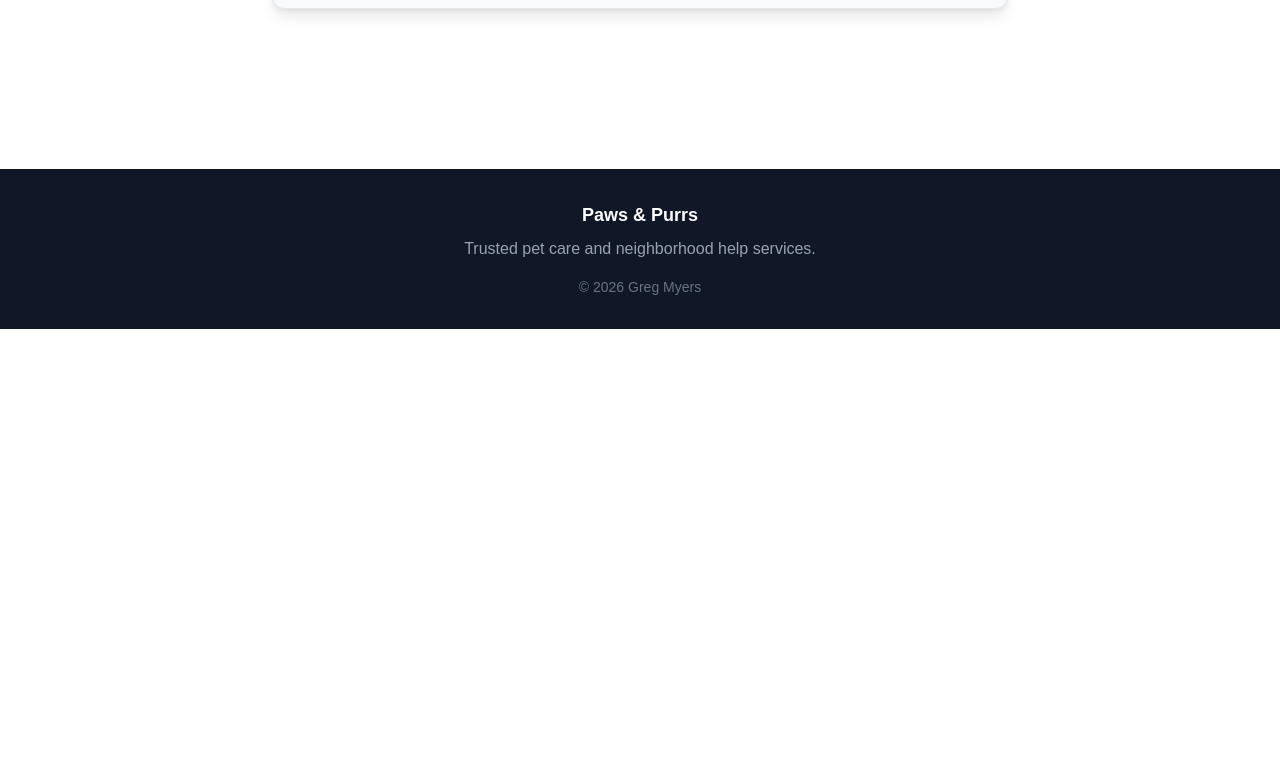
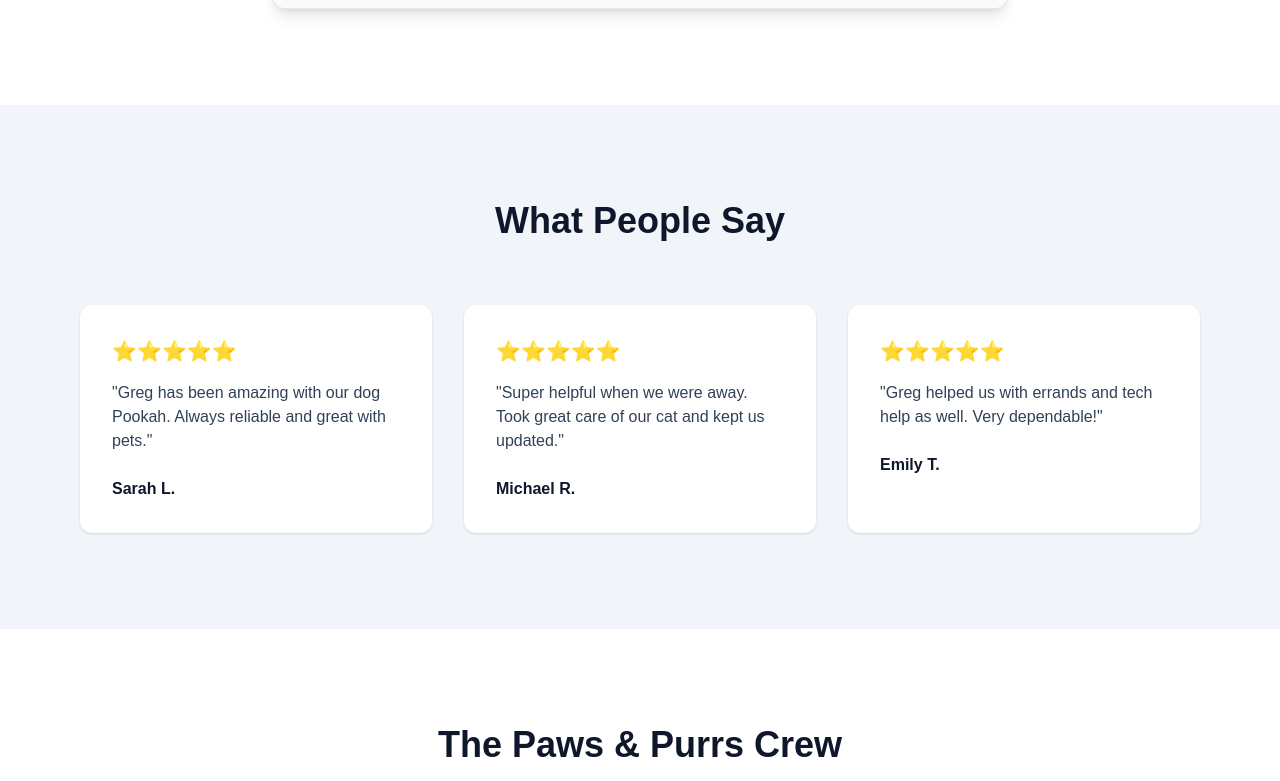
Before and after one commit to gregm24/paws-and-purrs, a Next.js app: page / in a window 1280 px wide. Shown: the part 2919-3700 px from the top of the page. Before the commit the page ends 3248 px from the top, so only its background shows below. Built offline with nearby package versions, Linux system fonts and the light colour scheme.

Commit message:
add reviews and gallery to homepage

```diff
--- a/app/page.tsx
+++ b/app/page.tsx
@@ -2,6 +2,8 @@ import Hero from "@/src/components/sections/Hero";
 import About from "@/src/components/sections/About";
 import Services from "@/src/components/sections/Services";
 import Booking from "@/src/components/sections/Booking";
+import Reviews from "@/src/components/sections/Reviews";
+import Gallery from "@/src/components/sections/Gallery";
 
 /*
 Homepage
@@ -10,7 +12,9 @@ Combines all sections of the website.
 */
 
 export default function Home() {
+
   return (
+
     <main>
 
       <Hero />
@@ -21,6 +25,11 @@ export default function Home() {
 
       <Booking />
 
+      <Reviews />
+
+      <Gallery />
+
     </main>
+
   );
 }
```
